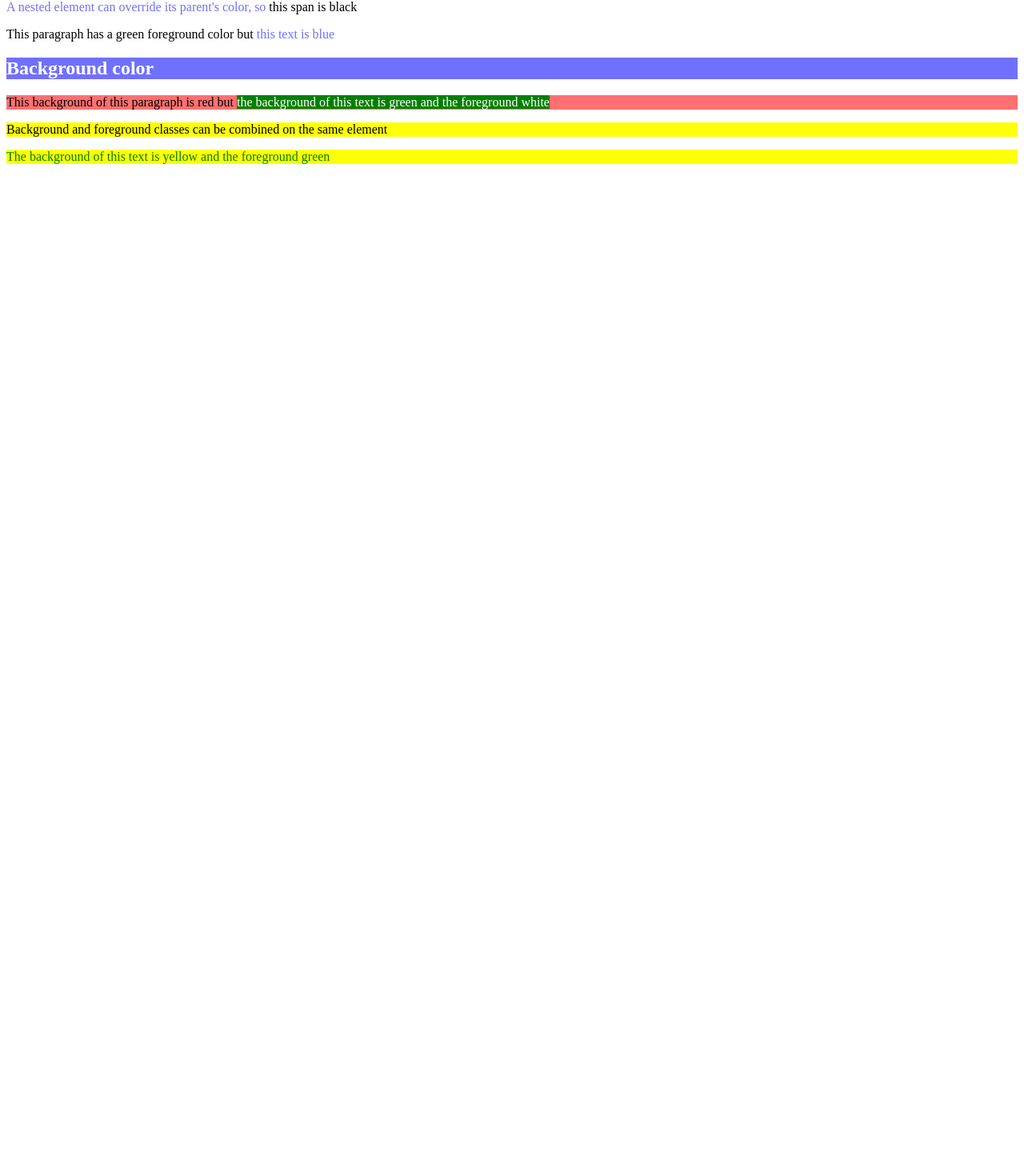
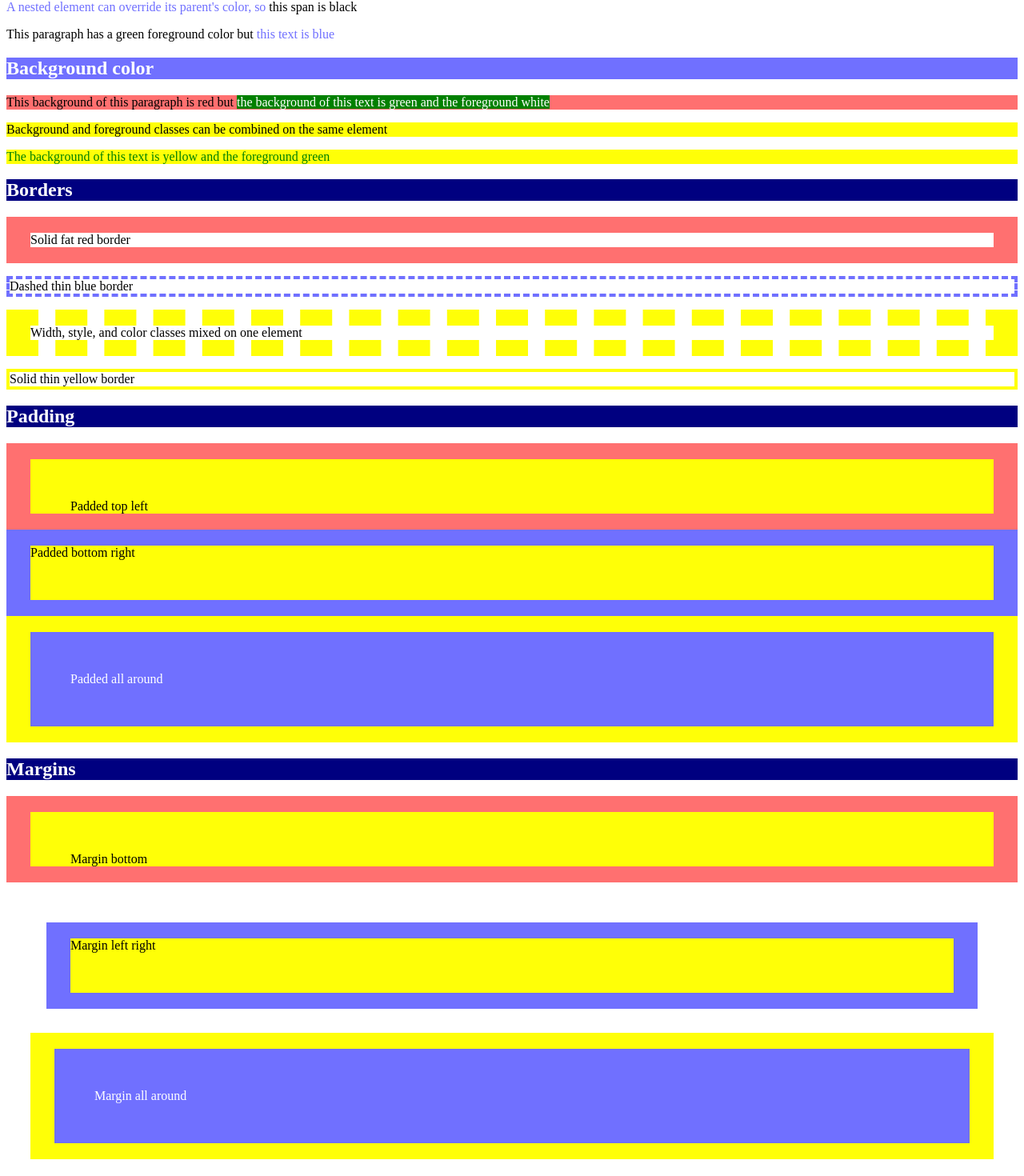
Before and after one commit to shellyxu111/webdev-client, a Next.js app: page /labs/lab2 in a window 1280 px wide. Shown: the part 1122-2592 px from the top of the page at 80% size. Before the commit the page ends 1343 px from the top, so only its background shows below. Built offline with nearby package versions, Linux system fonts and the light colour scheme.

Commit message:
Save A2 progress: borders, padding, and margins

```diff
--- /dev/null
+++ b/app/labs/lab2/Borders.tsx
@@ -0,0 +1,19 @@
+export default function Borders() {
+    return (
+      <div id="wd-css-borders">
+        <h2>Borders</h2>
+        <p className="wd-border-fat wd-border-red wd-border-solid">
+          Solid fat red border
+        </p>
+        <p className="wd-border-thin wd-border-blue wd-border-dashed">
+          Dashed thin blue border
+        </p>
+        <p id="wd-ai-border" className="wd-border-fat wd-border-dashed wd-border-yellow">
+          Width, style, and color classes mixed on one element
+        </p>
+        <p id="wd-your-border" className="wd-border-thin wd-border-yellow wd-border-solid">
+            Solid thin yellow border
+        </p>
+      </div>
+    );
+  }
--- /dev/null
+++ b/app/labs/lab2/Margins.tsx
@@ -0,0 +1,16 @@
+export default function Margins() {
+    return (
+      <div id="wd-css-margins">
+        <h2>Margins</h2>
+        <div className="wd-margin-bottom wd-padded-top-left wd-border-fat wd-border-red wd-border-solid wd-bg-color-yellow">
+          Margin bottom
+        </div>
+        <div className="wd-margin-right-left wd-padded-bottom-right wd-border-fat wd-border-blue wd-border-solid wd-bg-color-yellow">
+          Margin left right
+        </div>
+        <div className="wd-margin-all-around wd-padding-fat wd-border-fat wd-border-yellow wd-border-solid wd-bg-color-blue wd-fg-color-white">
+          Margin all around
+        </div>
+      </div>
+    );
+  }
--- /dev/null
+++ b/app/labs/lab2/Padding.tsx
@@ -0,0 +1,16 @@
+export default function Padding() {
+    return (
+      <div id="wd-css-paddings">
+        <h2>Padding</h2>
+        <div className="wd-padded-top-left wd-border-fat wd-border-red wd-border-solid wd-bg-color-yellow">
+          Padded top left
+        </div>
+        <div className="wd-padded-bottom-right wd-border-fat wd-border-blue wd-border-solid wd-bg-color-yellow">
+          Padded bottom right
+        </div>
+        <div className="wd-padding-fat wd-border-fat wd-border-yellow wd-border-solid wd-bg-color-blue wd-fg-color-white">
+          Padded all around
+        </div>
+      </div>
+    );
+  }
--- a/app/labs/lab2/index.css
+++ b/app/labs/lab2/index.css
@@ -3,6 +3,7 @@
     color: white;
   } */
 
+/* id selectors */
 p#wd-id-selector-1 {
   background-color: red;
   color: white;
@@ -23,6 +24,7 @@ p#wd-id-selector-3 {
   color: hotpink;
 }
 
+/* style attributes */
 h2 {
   background-color: navy;
   color: white;
@@ -33,6 +35,7 @@ h3 {
   color: hotpink;
 }
 
+/* class selectors */
 .wd-class-selector {
   background-color: yellow;
   color: blue;
@@ -48,6 +51,7 @@ h3 {
   color: hotpink;
 }
 
+/* document structure selectors */
 .wd-selector-1 .wd-selector-3 {
   background-color: red;
   color: white;
@@ -97,14 +101,50 @@ p {
   color: black;
 }
 
+/* foreground colors */
 .wd-fg-color-black { color: black; }
 .wd-fg-color-white { color: white; }
 .wd-fg-color-blue { color: #7070ff; }
 .wd-fg-color-red { color: #ff7070; }
 .wd-fg-color-green { color: green; }
 
+/* background colors */
 .wd-bg-color-yellow { background-color: #ffff07;}
 .wd-bg-color-blue { background-color: #7070ff;}
 .wd-bg-color-red { background-color: #ff7070;}
 .wd-bg-color-green { background-color: green;}
 .wd-bg-color-gray { background-color: lightgray;}
+
+/* borders */
+.wd-border-fat { border-width: 20px 30px 20px 30px; }
+.wd-border-thin { border-width: 4px; }
+.wd-border-solid { border-style: solid; }
+.wd-border-dashed { border-style: dashed; }
+.wd-border-yellow { border-color: #ffff07; }
+.wd-border-red { border-color: #ff7070; }
+.wd-border-blue { border-color: #7070ff; }
+
+/* padding*/
+.wd-padded-top-left {
+  padding-top: 50px;
+  padding-left: 50px;
+}
+.wd-padded-bottom-right {
+  padding-bottom: 50px;
+  padding-right: 50px;
+}
+.wd-padding-fat {
+  padding: 50px;
+}
+
+/* margins */
+.wd-margin-bottom {
+  margin-bottom: 50px;
+}
+.wd-margin-right-left {
+  margin-left: 50px;
+  margin-right: 50px;
+}
+.wd-margin-all-around {
+  margin: 30px;
+}
--- a/app/labs/lab2/page.tsx
+++ b/app/labs/lab2/page.tsx
@@ -1,6 +1,9 @@
 import "./index.css";
 import ForegroundColors from "./ForegroundColors";
 import BackgroundColors from "./BackgroundColors";
+import Borders from "./Borders";
+import Padding from "./Padding";
+import Margins from "./Margins";
 
 export default function Lab2() {
   return (
@@ -119,6 +122,9 @@ export default function Lab2() {
 
       <ForegroundColors />
       <BackgroundColors />
+      <Borders />
+      <Padding />
+      <Margins />
     </div>
   );
 }
```
